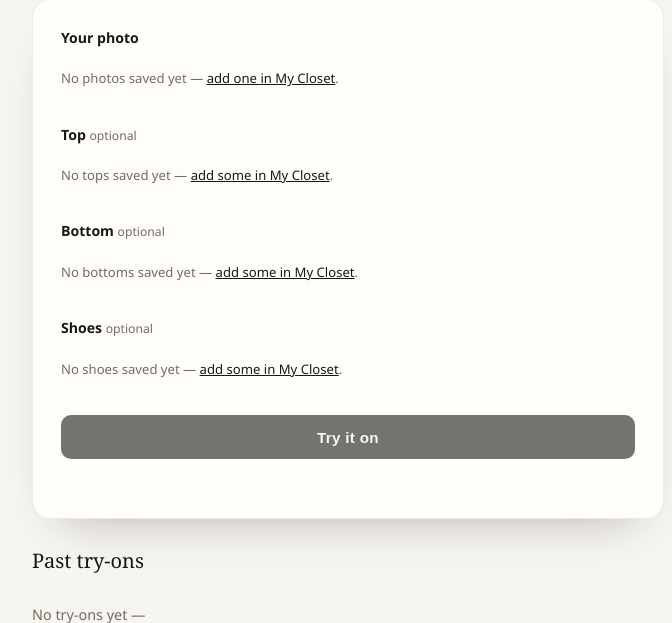
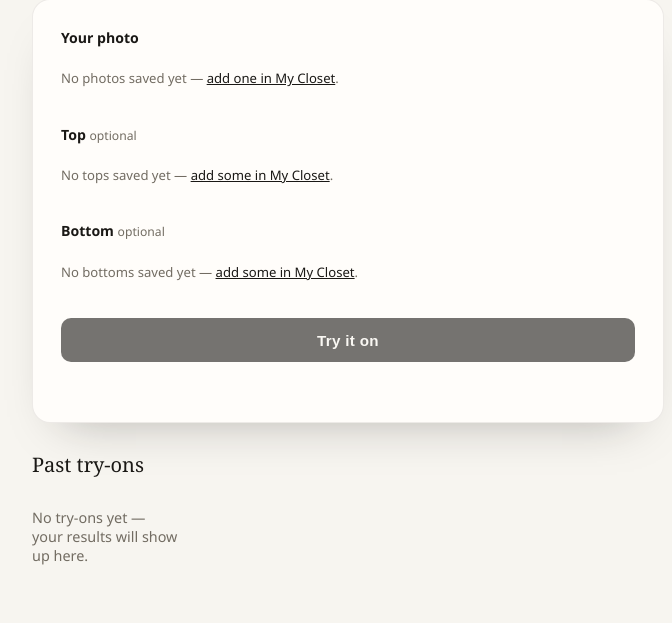
Before and after one commit to Ahmedkemad/Virtual-Closet, a Flask app: page / in a window 1280 px wide. Shown: the part 416-1039 px from the top of the page, without its empty margins (292-964 px from the left). After the commit the page ends 981 px from the top, so only its background shows below. Run offline with Flask 3, Linux system fonts and the light colour scheme.

Commit message:
Fix garment category not reaching the try-on model, drop Shoes
The model needs an explicit category (upper_body/lower_body) to know
where a garment goes; without it everything defaulted to upper-body,
which is why bottoms were rendering like a jacket. Now maps Tops/Bottoms
to the right value. Also removes the Shoes category entirely since this
model has no footwear support at all, so it could never work well.

```diff
--- a/app.py
+++ b/app.py
@@ -14,8 +14,11 @@ load_dotenv()
 mimetypes.add_type("application/manifest+json", ".webmanifest")
 
 ALLOWED_EXTENSIONS = {"png", "jpg", "jpeg", "webp"}
-CATEGORIES = ("top", "bottom", "shoes")
-DEFAULT_DESCRIPTIONS = {"top": "a top", "bottom": "pants", "shoes": "shoes"}
+CATEGORIES = ("top", "bottom")
+DEFAULT_DESCRIPTIONS = {"top": "a top", "bottom": "pants"}
+# IDM-VTON needs to be told which body region a garment belongs on, or it
+# defaults to treating everything as upper-body clothing.
+MODEL_CATEGORIES = {"top": "upper_body", "bottom": "lower_body"}
 REPLICATE_MODEL = os.environ.get(
     "REPLICATE_MODEL",
     "cuuupid/idm-vton:139cb1163486954531b765d4ac3bb6d3e02fe121151665adfc3b47e9ba3ebf67",
@@ -103,7 +106,7 @@ def delete_person(item_id):
 def add_garment():
     category = request.form.get("category", "")
     if category not in CATEGORIES:
-        return jsonify({"error": "Category must be one of: top, bottom, shoes."}), 400
+        return jsonify({"error": "Category must be one of: top, bottom."}), 400
     entry, error = add_library_entry("garments", "garments", {"category": category})
     if error:
         return error
@@ -170,6 +173,7 @@ def try_on():
                     "human_img": current_image_url,
                     "garm_img": garment_url,
                     "garment_des": description,
+                    "category": MODEL_CATEGORIES[cat],
                 },
             )
             current_image_url = extract_url(output)
--- a/static/js/script.js
+++ b/static/js/script.js
@@ -19,7 +19,7 @@ document.querySelectorAll("[data-tab]").forEach((el) => {
 
 function updateSubmitState() {
   const personId = document.getElementById("person_id").value;
-  const anyGarment = ["top_id", "bottom_id", "shoes_id"].some(
+  const anyGarment = ["top_id", "bottom_id"].some(
     (id) => document.getElementById(id).value
   );
   submitBtn.disabled = !personId || !anyGarment;
@@ -177,8 +177,8 @@ function setupManageGrid(gridId) {
   });
 }
 
-["select-people", "select-top", "select-bottom", "select-shoes"].forEach(setupSelectGrid);
-["manage-people", "manage-top", "manage-bottom", "manage-shoes"].forEach(setupManageGrid);
+["select-people", "select-top", "select-bottom"].forEach(setupSelectGrid);
+["manage-people", "manage-top", "manage-bottom"].forEach(setupManageGrid);
 updateSubmitState();
 
 form.addEventListener("submit", async (event) => {
--- a/templates/index.html
+++ b/templates/index.html
@@ -37,7 +37,6 @@
         <input type="hidden" id="person_id" name="person_id" value="" />
         <input type="hidden" id="top_id" name="top_id" value="" />
         <input type="hidden" id="bottom_id" name="bottom_id" value="" />
-        <input type="hidden" id="shoes_id" name="shoes_id" value="" />
 
         <div class="library">
           <h2 class="library-title">Your photo</h2>
@@ -52,7 +51,7 @@
           </div>
         </div>
 
-        {% for cat, cat_label, cat_plural in [("top", "Top", "tops"), ("bottom", "Bottom", "bottoms"), ("shoes", "Shoes", "shoes")] %}
+        {% for cat, cat_label, cat_plural in [("top", "Top", "tops"), ("bottom", "Bottom", "bottoms")] %}
         <div class="library">
           <h2 class="library-title">{{ cat_label }} <span class="optional-tag">optional</span></h2>
           <div class="library-grid select-grid" id="select-{{ cat }}" data-hidden-field="{{ cat }}_id" data-toggle="true">
@@ -113,7 +112,7 @@
         </div>
       </div>
 
-      {% for cat, cat_label in [("top", "Tops"), ("bottom", "Bottoms"), ("shoes", "Shoes")] %}
+      {% for cat, cat_label in [("top", "Tops"), ("bottom", "Bottoms")] %}
       <div class="library card">
         <h2 class="library-title">{{ cat_label }}</h2>
         <div class="library-grid" id="manage-{{ cat }}" data-endpoint="/garments" data-category="{{ cat }}" data-partner="select-{{ cat }}">
```
Also changed, not shown: README.md.
